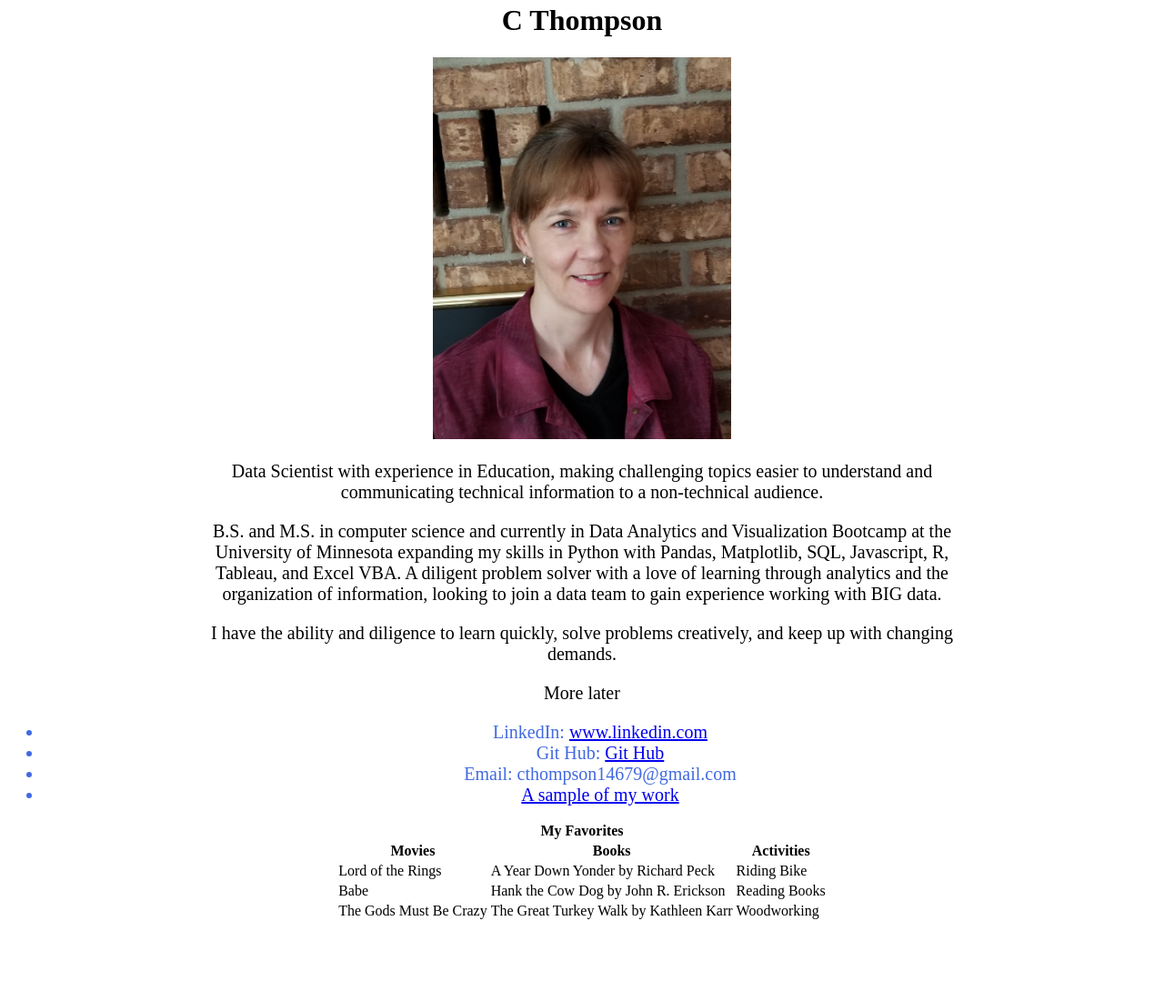
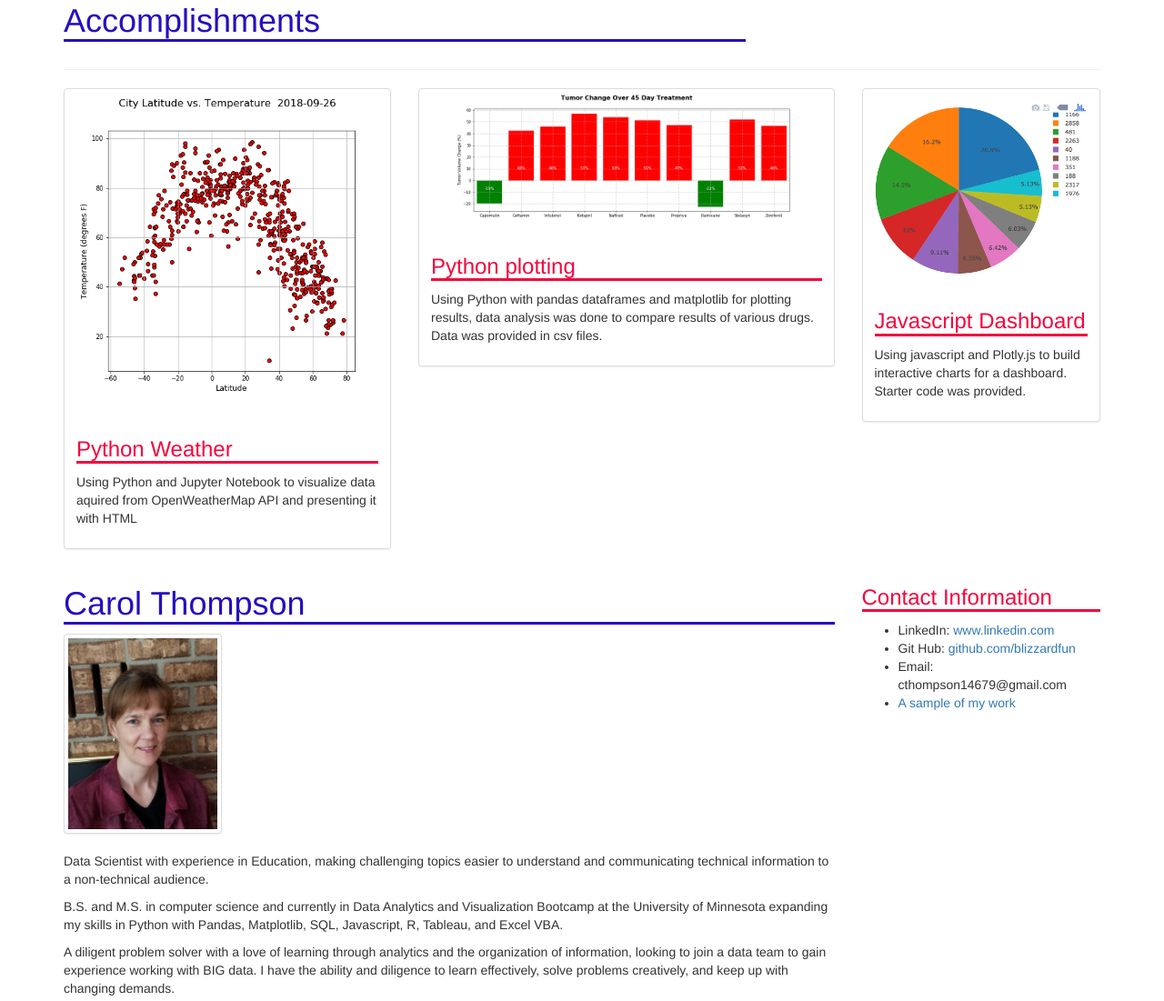
Before and after one commit to blizzardfun/CarolT.github.io, a plain HTML site: page index.html in a window 1280 px wide. Shown: the part 17-1118 px from the top of the page at 91% size. Before the commit the page ends 1039 px from the top, so only its background shows below. Drawn offline with nearby package versions, Linux system fonts and the light colour scheme.

Commit message:
added new files + bootstrap

```diff
--- a/index.html
+++ b/index.html
@@ -2,62 +2,128 @@
 <html lang="en-us">
 <head>
   <meta charset="UTF-8">
-  <title>C Thompson Bio</title>
-  <style>
-  p {font-size:20px;width:65%;}
-  .table-entry{font-size:20px;color:royalblue;}
-  </style>
+  <title>Carol Thompson Bio</title>
+  <meta name="viewport" content="width=device-width, initial-scale=1.0">
+  <link rel="stylesheet" href="https://maxcdn.bootstrapcdn.com/bootstrap/3.3.7/css/bootstrap.min.css"
+  integrity="sha384-BVYiiSIFeK1dGmJRAkycuHAHRg32OmUcww7on3RYdg4Va+PmSTsz/K68vbdEjh4u"
+  crossorigin="anonymous">
+
+<!-- Latest compiled and minified CSS -->
+<link rel="stylesheet" href="https://maxcdn.bootstrapcdn.com/bootstrap/3.3.7/css/bootstrap.min.css"
+integrity="sha384-BVYiiSIFeK1dGmJRAkycuHAHRg32OmUcww7on3RYdg4Va+PmSTsz/K68vbdEjh4u"
+crossorigin="anonymous">
+
+<!-- Optional theme -->
+<link rel="stylesheet" href="https://maxcdn.bootstrapcdn.com/bootstrap/3.3.7/css/bootstrap-theme.min.css"
+integrity="sha384-rHyoN1iRsVXV4nD0JutlnGaslCJuC7uwjduW9SVrLvRYooPp2bWYgmgJQIXwl/Sp"
+crossorigin="anonymous">
+
+
+ <link rel="stylesheet" href="static/css/styles.css">
 </head>
 
-<body> <center>
-<h1> C Thompson </h1>
-<img src="profile.jpg" alt="Profile Photo" height="420">
+<body>
+    <div class="container">
+        <div class="row">
+            <div class="col-xs-12 col-md-8">
+              <h1>   Accomplishments   </h1>
+            </div>
+        </div>
+        <bold><hr></bold>
 
 
-<p> Data Scientist  with experience in Education, making challenging topics easier to
-  understand and communicating technical information to a non-technical audience.  </p>
-<p> B.S. and M.S. in computer science and currently in Data Analytics and Visualization
-  Bootcamp at the University of Minnesota expanding my skills in Python with Pandas,
-  Matplotlib, SQL, Javascript, R, Tableau, and Excel VBA.  A diligent problem solver
-  with a love of learning through analytics and the organization of information,
-  looking to join a data team to gain experience working with BIG data.  </p> <p> I have the
-  ability and diligence to learn quickly, solve problems creatively, and keep up with
-  changing demands.
-  </p>
-<p> More later</p>
 
-<ul>
-  <li class=table-entry > <bold>LinkedIn:</bold> <a href="https://www.linkedin.com/in/carol-t-358003155"> www.linkedin.com</a>  </li>
-  <li class=table-entry> <bold> Git Hub:</bold> <a href="https://github.com/blizzardfun"> Git Hub </a> </li>
-  <li class=table-entry> <bold> Email: cthompson14679@gmail.com</bold></li>
-  <li class=table-entry> <bold> <a href="https://blizzardfun.github.io/pharma_analysis.github.io/"> A sample of my work </a></bold></li>
-</ul>
 
-<table >
-  <tr>
-    <th colspan="3">  My Favorites</th>
-  </tr>
-  <tr>
-    <th> Movies</th>
-    <th> Books</th>
-    <th> Activities</th>
-  </tr>
-    <td> Lord of the Rings</td>
-    <td> A Year Down Yonder by Richard Peck</td>
-    <td> Riding Bike</td>
-  <tr>
-    <td> Babe</td>
-    <td> Hank the Cow Dog by John R. Erickson</td>
-    <td> Reading Books</td>
-  </tr>
-  <tr>
-    <td> The Gods Must Be Crazy</td>
-    <td> The Great Turkey Walk by Kathleen Karr</td>
-    <td> Woodworking</td>
-  </tr>
-</table>
+        <div class="row">
+            <div class="col-sm-6 col-md-4">
+              <div class="thumbnail">
+                <a href="https://blizzardfun.github.io/WebWeather">
+                <img src="./Images/Fig1.png" alt="weather data graph" width=>
+              </a>
+                <div class="caption">
+                  <h3>Python Weather</h3>
+                  <p>Using Python and Jupyter Notebook to visualize data aquired from OpenWeatherMap API and
+                    presenting it with HTML</p>
 
-</center>
+                </div>
+              </div>
+            </div>
+
+
+
+              <div class="col-sm-6 col-md-5">
+                  <div class="thumbnail">
+                    <a href="https://blizzardfun.github.io/pharma_analysis.github.io/" >
+                      <img src="./Images/TumorPercentChange.png" alt="matplotlib graph">
+                    </a>
+                    <div class="caption">
+                      <h3>Python plotting</h3>
+                      <p>Using Python with pandas dataframes and matplotlib for plotting results, data
+                        analysis was done to compare results of various drugs. Data was provided in csv files.</p>
+
+                    </div>
+                  </div>
+                </div>
+
+                <div class="col-sm-6  col-md-3">
+                    <div class="thumbnail">
+                      <a href="https://biodiversity-belly-buttons.herokuapp.com/">
+                      <img src="./Images/pie_chart.png"  alt="Pie chart">
+                      </a>
+                      <div class="caption">
+                        <h3> Javascript Dashboard</h3>
+                        <p>Using javascript and Plotly.js to build interactive charts for a dashboard. Starter code was provided.</p>
+                      </div>
+                    </div>
+                  </div>
+
+          </div>
+
+        <div class="row">
+          <div class="col-xs-12 col-md-9">
+            <h1> Carol Thompson </h1>
+            <img  class="thumbnail" src="./Images/profile.jpg" alt="Profile Photo" height="220">
+
+            <p>Data Scientist  with experience in Education, making challenging topics easier to understand
+            and communicating technical information to a non-technical audience.  </p>
+            <p>B.S. and M.S. in computer science and
+            currently in Data Analytics and Visualization Bootcamp at the University of Minnesota expanding my skills
+            in Python with Pandas, Matplotlib, SQL, Javascript, R, Tableau, and Excel VBA.  </p>
+
+            <p>A diligent problem solver with a love of learning through analytics and the organization of information,
+              looking to join a data team to gain experience working with BIG data.
+              I have the ability and diligence to learn effectively, solve problems creatively, and keep up with changing demands. </p>
+
+          </div>
+          <div class="col-xs-12 col-md-3" >
+              <h3> Contact Information </h3>
+          <ul>
+              <li class=table-entry > <bold>LinkedIn:</bold> <a href="https://www.linkedin.com/in/carol-t-358003155"> www.linkedin.com</a>  </li>
+              <li class=table-entry> <bold> Git Hub:</bold> <a href="https://github.com/blizzardfun"> github.com/blizzardfun </a> </li>
+              <li class=table-entry> <bold> Email: cthompson14679@gmail.com</bold></li>
+              <li class=table-entry> <bold> <a href="https://blizzardfun.github.io/pharma_analysis.github.io/"> A sample of my work </a></bold></li>
+            </ul>
+
+
+          </div>
+        </div>
+
+              <div class="row">
+                  <div class="col-sm-6 col-md-4">
+                    <div class="thumbnail">
+                      <a href="https://blizzardfun.github.io/WebWeather">
+                      <img src="./Images/end table.jpg" alt="oak end table" width=>
+                    </a>
+                      <div class="caption">
+                        <h3>Woodworking</h3>
+                        <p>I received  new appreciation for the hard in hardwood when I made the mortisse and tenon joints for this oak table.</p>
+
+                      </div>
+                    </div>
+                  </div>
+              </div>
+      </div>
+
 
 </body>
 
--- /dev/null
+++ b/static/css/styles.css
@@ -0,0 +1,20 @@
+h1 {
+    color: #260fbf;
+    border-bottom-style:solid;
+    border-width:medium;
+    border-color:#260fbf;
+}
+
+h3 {
+    color:#f2073e;
+    border-bottom-style:solid;
+    border-width:medium;
+    border-color:#f2073e;
+}
+
+h4 {
+    color:#f2e2b0;
+    border-bottom-style:solid;
+    border-width:medium;
+    border-color:#f2e2b0;
+}
```
Also changed, not shown: Images/Fig1.png (added), Images/TumorPercentChange.png (added), Images/pie_chart.png (added), Images/profile.jpg (renamed from profile.jpg), static/bio.js (added), 5 other files.
